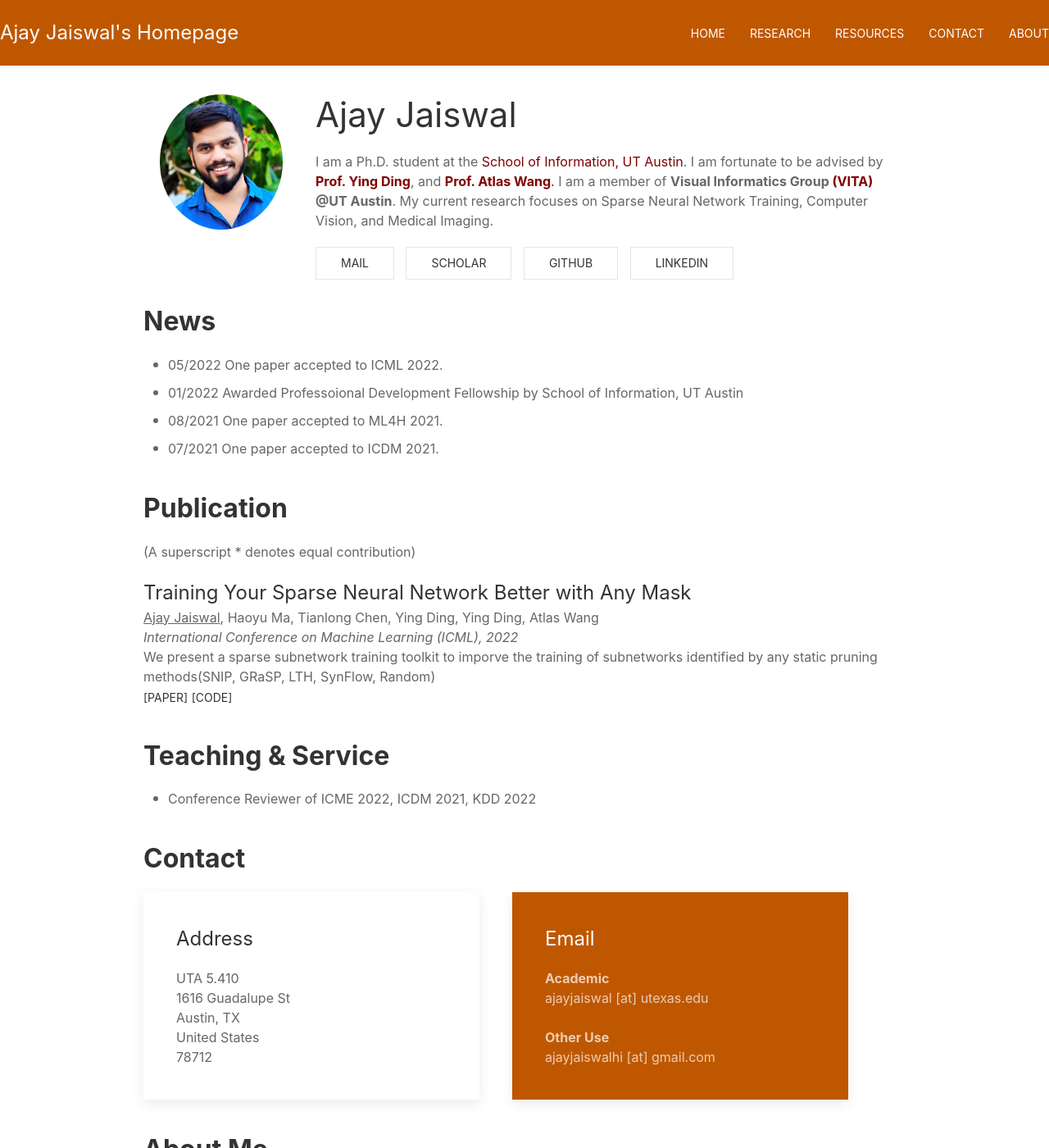
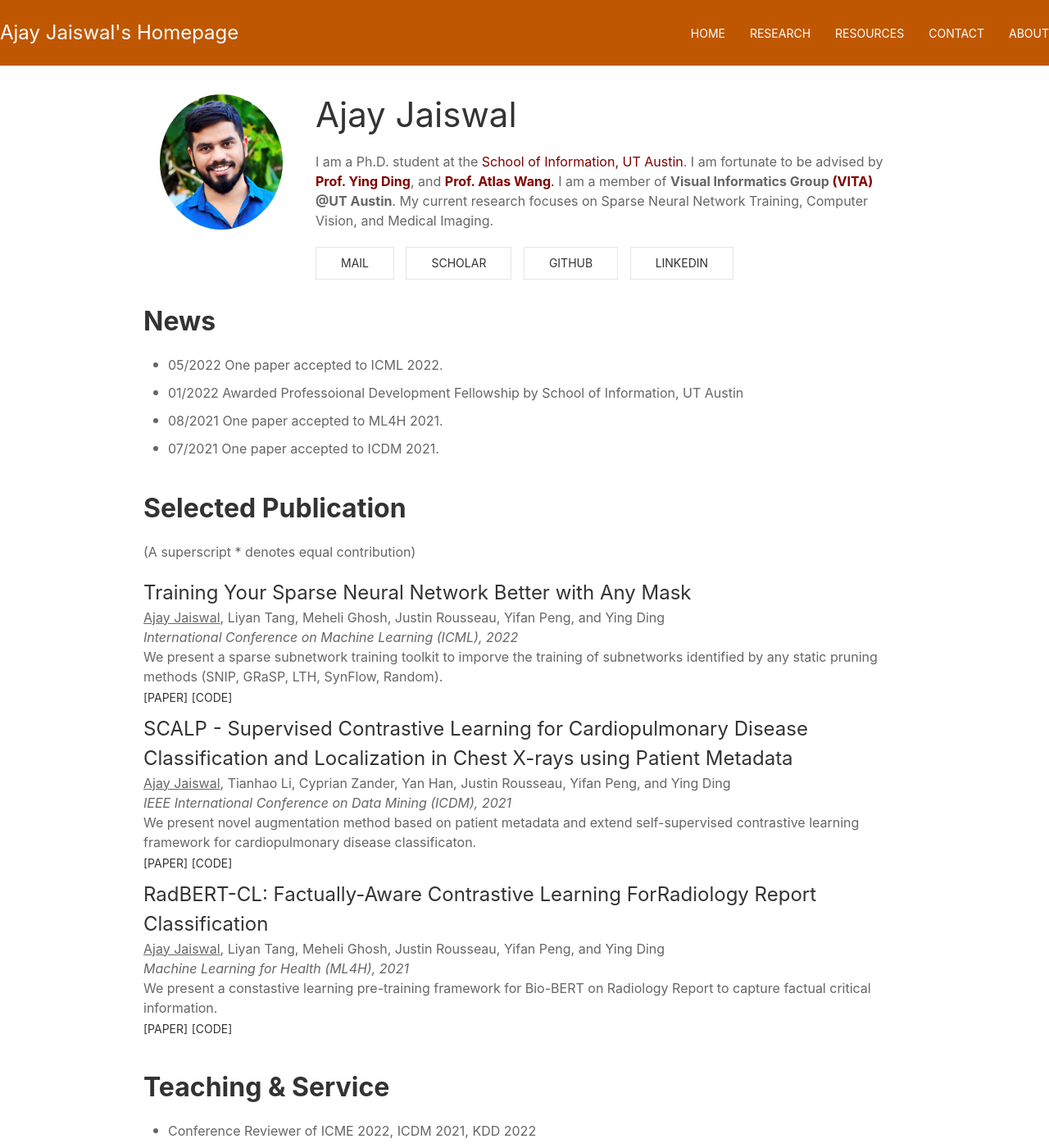
Before and after one commit to Ajay1994/ajay1994.github.io, a Jekyll site: the page index.html, which Jekyll copies as it is, in a window 1280 px wide and 1400 px high. Shown: the whole window at 82% size. Built offline with Jekyll 4.4.1, drawn with Linux system fonts in a browser that asks for light colours; nearby versions of some CDN libraries.

Commit message:
Update index.html

```diff
--- a/index.html
+++ b/index.html
@@ -105,17 +105,42 @@
 		<li>07/2021 One paper accepted to ICDM 2021.</li>
             </ul>
 
-            <p id="research" class="uk-h2 uk-text-bold">Publication</p>
+            <p id="research" class="uk-h2 uk-text-bold">Selected Publication</p>
             (A superscript * denotes equal contribution)
             <ul class="uk-list uk-margin-small-bottom">
                 <li>
                     <div class="uk-text-lead">
                         Training Your Sparse Neural Network Better with Any Mask
                     </div>
-                    <div> <u>Ajay Jaiswal</u>, Haoyu Ma, Tianlong Chen, Ying Ding, Ying Ding, Atlas Wang </div>
+                    <div> <u>Ajay Jaiswal</u>, Liyan Tang, Meheli Ghosh, Justin Rousseau, Yifan Peng, and Ying Ding </div>
                     <div><i> International Conference on Machine Learning (ICML), 2022 </i></div>
-                    <div> We present a sparse subnetwork training toolkit to imporve the training of subnetworks identified by any static pruning methods(SNIP, GRaSP, LTH, SynFlow, Random) </div>
+                    <div> We present a sparse subnetwork training toolkit to imporve the training of subnetworks identified by any static pruning methods (SNIP, GRaSP, LTH, SynFlow, Random). </div>
+                    <a href="https://proceedings.mlr.press/v158/jaiswal21a.html" target="_blank" class="uk-button uk-button-text">[Paper]</a>
+                    <a href="#" target="_blank" class="uk-button uk-button-text">[Code]</a>
+                    <!-- <img src="https://img.shields.io/github/stars/VITA-Group/Deep_GCN_Benchmarking?style=social&logo=github"><img/> -->
+                </li>
+
+		<li>
+                    <div class="uk-text-lead">
+                        SCALP - Supervised Contrastive Learning for Cardiopulmonary Disease Classification and Localization in Chest X-rays using Patient Metadata
+                    </div>
+                    <div> <u>Ajay Jaiswal</u>, Tianhao Li, Cyprian Zander, Yan Han, Justin Rousseau, Yifan Peng, and Ying Ding </div>
+                    <div><i> IEEE International Conference on Data Mining (ICDM), 2021 </i></div>
+                    <div> We present novel augmentation method based on patient metadata and extend self-supervised contrastive learning framework for cardiopulmonary disease classificaton.</div>
                     <a href="#" target="_blank" class="uk-button uk-button-text">[Paper]</a>
+                    <a href="#" target="_blank" class="uk-button uk-button-text">[Code]</a>
+                    <!-- <img src="https://img.shields.io/github/stars/VITA-Group/Deep_GCN_Benchmarking?style=social&logo=github"><img/> -->
+                </li>
+
+
+		<li>
+                    <div class="uk-text-lead">
+                        RadBERT-CL: Factually-Aware Contrastive Learning ForRadiology Report Classification
+                    </div>
+                    <div> <u>Ajay Jaiswal</u>, Liyan Tang, Meheli Ghosh, Justin Rousseau, Yifan Peng, and Ying Ding </div>
+                    <div><i> Machine Learning for Health (ML4H), 2021 </i></div>
+                    <div> We present a constastive learning pre-training framework for Bio-BERT on Radiology Report to capture factual critical information. </div>
+                    <a href="https://arxiv.org/abs/2110.14787" target="_blank" class="uk-button uk-button-text">[Paper]</a>
                     <a href="#" target="_blank" class="uk-button uk-button-text">[Code]</a>
                     <!-- <img src="https://img.shields.io/github/stars/VITA-Group/Deep_GCN_Benchmarking?style=social&logo=github"><img/> -->
                 </li>
```
